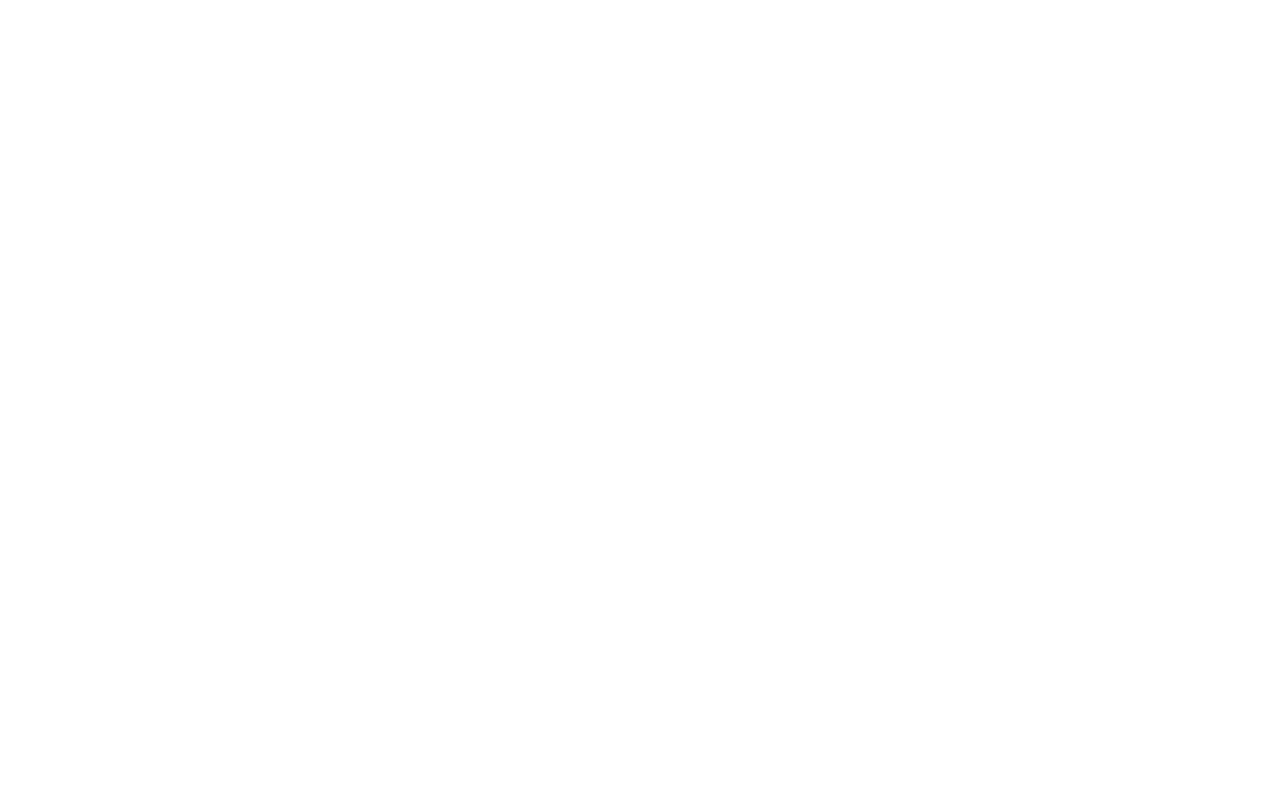
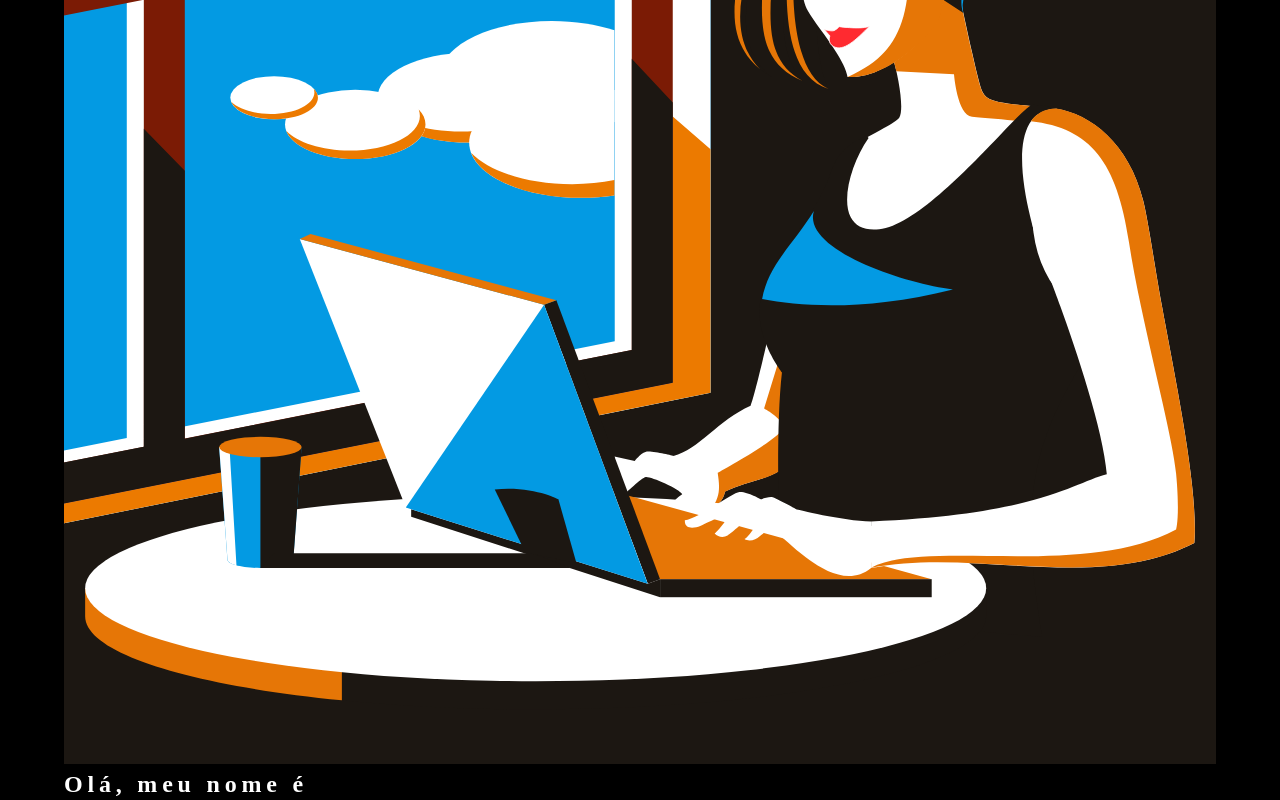
Before and after one commit to lana2-2karla/lana2-2karla.github.io, a React (Create React App) app in the folder portifolio/: page / in a window 1280 px wide. Shown: the part 457-1257 px from the top of the page. Before the commit the page ends 800 px from the top, so only its background shows below. Built offline with nearby package versions, Linux system fonts and the light colour scheme.

Commit message:
:sparkles: feat: add tag img and Typography

```diff
--- a/portifolio/src/components/SectionAboutMe.js
+++ b/portifolio/src/components/SectionAboutMe.js
@@ -1,10 +1,27 @@
 import React from 'react'
 import Box from '@mui/material/Box'
+import girlDeveloper from '../assets/girlDeveloper.svg'
+import Typography from '@mui/material/Typography'
 
 function AboutMe () {
   return (
-    <Box sx={{ color: '#92E3A9' }}>
-      <h1>Sobre mim</h1>
+    <Box maxWidth="xl" sx={{ color: '#92E3A9', mx: 'auto', width: '90%' }}>
+      <img src={girlDeveloper} alt='girlDeveloper by vecteezy.com' />
+      <Typography
+        variant="h5"
+        noWrap
+        component="a"
+        href=""
+        sx={{
+          fontFamily: 'serif',
+          fontWeight: 700,
+          letterSpacing: '.3rem',
+          color: 'white',
+          textDecoration: 'none'
+        }}
+      >
+        Olá, meu nome é
+      </Typography>
     </Box>
   )
 }
```
